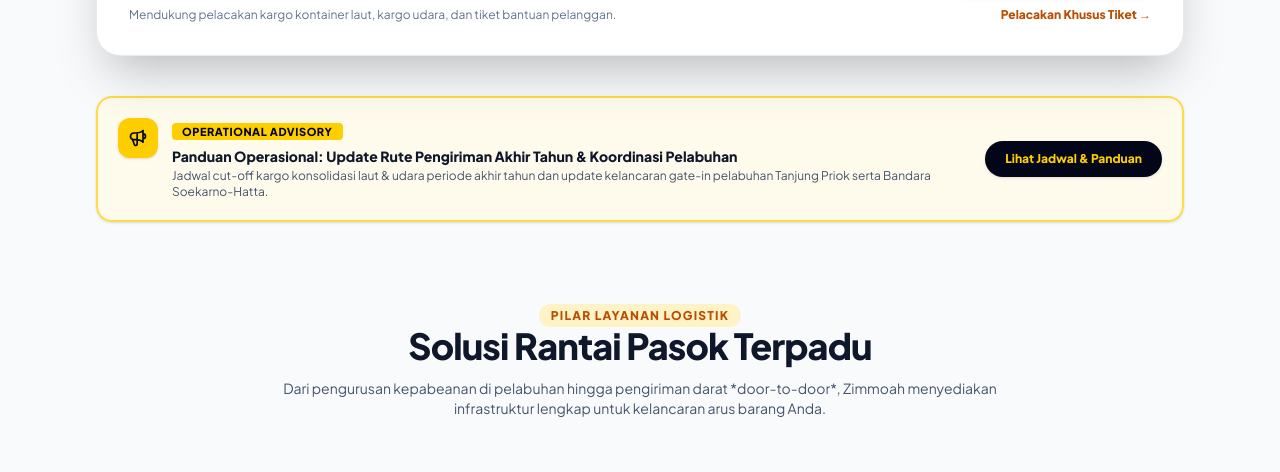
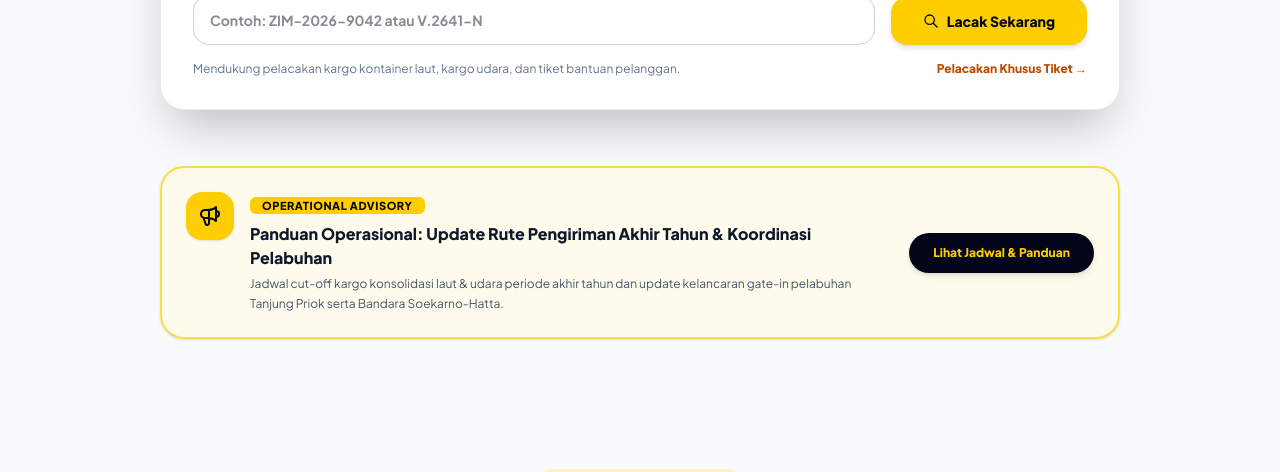
Before and after one commit to zydanalfareza7/zimmoah-logistics-portal, a Laravel app: page / in a window 1280 px wide. Shown: the part 844-1316 px from the top of the page. Run offline with Laravel 12, Linux system fonts and the light colour scheme; data comes from the database, SQL or seed files in the repository; style sheets or scripts are compiled from the project's sources.

Commit message:
fix: resolve overlapping layout between hero buttons and quick action card with generous padding

```diff
--- a/resources/views/home.blade.php
+++ b/resources/views/home.blade.php
@@ -1,35 +1,39 @@
 @extends('layouts.app')
 
 @section('content')
-<!-- 1. HERO SECTION WITH ZIMMOAH LOGISTICS IDENTITY & MAERSK LAYOUT -->
-<div class="relative bg-slate-950 text-white min-h-[620px] flex items-center justify-center overflow-hidden">
+<!-- 1. HERO SECTION WITH ZIMMOAH LOGISTICS IDENTITY & MAERSK SPACIOUS LAYOUT -->
+<div class="relative bg-slate-950 text-white overflow-hidden">
     <!-- Scenic Logistics Background Image -->
     <div class="absolute inset-0 z-0">
         <img src="https://images.unsplash.com/photo-1586528116311-ad8dd3c8310d?auto=format&fit=crop&w=2000&q=80"
              alt="Zimmoah Inland & Ocean Logistics"
-             class="w-full h-full object-cover object-center opacity-35 brightness-75 scale-105 transition-transform duration-1000">
+             class="w-full h-full object-cover object-center opacity-30 brightness-75 scale-105 transition-transform duration-1000">
         <!-- Gradient Overlay -->
-        <div class="absolute inset-0 bg-gradient-to-r from-[#0B131F]/95 via-[#0B131F]/80 to-transparent"></div>
+        <div class="absolute inset-0 bg-gradient-to-r from-[#0B131F] via-[#0B131F]/85 to-transparent"></div>
     </div>
 
-    <!-- Hero Headline & Copy -->
-    <div class="relative z-10 max-w-7xl mx-auto px-4 sm:px-8 py-20 w-full">
-        <div class="max-w-2xl space-y-6">
-            <span class="inline-flex items-center gap-2 bg-[#FECE00]/20 border border-[#FECE00]/40 text-[#FECE00] text-xs uppercase tracking-widest font-extrabold px-3.5 py-1 rounded-full">
-                <span class="w-2 h-2 rounded-full bg-[#FECE00]"></span>
+    <!-- Hero Content Container with Generous Breathing Space -->
+    <div class="relative z-10 max-w-7xl mx-auto px-4 sm:px-8 pt-16 sm:pt-24 pb-32 sm:pb-44 w-full">
+        <div class="max-w-3xl space-y-6">
+            <span class="inline-flex items-center gap-2 bg-[#FECE00]/20 border border-[#FECE00]/50 text-[#FECE00] text-xs uppercase tracking-widest font-black px-3.5 py-1.5 rounded-full shadow-sm">
+                <span class="w-2 h-2 rounded-full bg-[#FECE00] animate-pulse"></span>
                 End-to-End Supply Chain Solution
             </span>
+
             <h1 class="text-4xl sm:text-5xl lg:text-6xl font-black tracking-tight text-white leading-tight">
                 Go the distance with <span class="text-[#FECE00]">seamless</span> freight transport.
             </h1>
-            <p class="text-base sm:text-lg text-slate-300 font-normal leading-relaxed">
+
+            <p class="text-base sm:text-lg text-slate-300 font-normal leading-relaxed max-w-2xl">
                 Kirim kargo Anda melalui armada laut, udara, atau darat - menghubungkan pelabuhan utama di Indonesia dengan jaringan logistik Asia-Pasifik secara efisien dan aman.
             </p>
-            <div class="flex flex-wrap items-center gap-4 pt-2">
-                <a href="#services" class="bg-[#FECE00] hover:bg-[#E5B800] text-slate-950 font-black text-sm px-7 py-3.5 rounded-full shadow-lg transition transform hover:-translate-y-0.5">
+
+            <!-- CTA Buttons with Clear Bottom Spacing -->
+            <div class="flex flex-wrap items-center gap-4 pt-4 mb-4">
+                <a href="#services" class="bg-[#FECE00] hover:bg-[#E5B800] text-slate-950 font-black text-sm px-8 py-4 rounded-full shadow-xl transition transform hover:-translate-y-0.5">
                     Explore our services
                 </a>
-                <a href="{{ route('tickets.create') }}" class="border-2 border-white/80 hover:border-[#FECE00] text-white hover:text-[#FECE00] hover:bg-white/5 font-extrabold text-sm px-6 py-3.5 rounded-full transition">
+                <a href="{{ route('tickets.create') }}" class="border-2 border-white/80 hover:border-[#FECE00] text-white hover:text-[#FECE00] hover:bg-white/10 font-black text-sm px-7 py-3.5 rounded-full transition shadow-lg">
                     Buka Tiket Dukungan
                 </a>
             </div>
@@ -37,8 +41,8 @@
     </div>
 </div>
 
-<!-- 2. FLOATING QUICK-ACTION TOOL (MAERSK TABBED WIDGET WITH ZIMMOAH PALETTE) -->
-<div class="relative z-20 max-w-6xl mx-auto px-4 sm:px-8 -mt-16 sm:-mt-20">
+<!-- 2. QUICK-ACTION TOOL (MAERSK TABBED WIDGET - CLEAN & NON-OVERLAPPING) -->
+<div class="relative z-20 max-w-5xl mx-auto px-4 sm:px-8 -mt-20 sm:-mt-24 mb-14">
     <div class="bg-white rounded-3xl shadow-2xl border border-slate-200/90 overflow-hidden">
         <!-- Tab Headers -->
         <div class="flex border-b border-slate-200 bg-slate-50 text-xs sm:text-sm font-black text-slate-600">
@@ -60,18 +64,18 @@
         <div id="tracking-tab" class="tab-content p-6 sm:p-8">
             <form action="{{ route('tracking') }}" method="GET" class="flex flex-col sm:flex-row items-center gap-4">
                 <div class="relative flex-1 w-full">
-                    <label class="block text-xs font-black text-slate-600 uppercase tracking-wider mb-1">Nomor AWB / Resi / Tiket Bantuan</label>
+                    <label class="block text-xs font-black text-slate-600 uppercase tracking-wider mb-1.5">Nomor AWB / Resi / Tiket Bantuan</label>
                     <input type="text" name="tracking_number" placeholder="Contoh: ZIM-2026-9042 atau V.2641-N"
-                        class="w-full px-4 py-3.5 border border-slate-300 rounded-xl text-sm font-bold text-slate-900 focus:outline-none focus:border-[#FECE00] focus:ring-2 focus:ring-[#FECE00]/30 transition">
+                        class="w-full px-4 py-3.5 border border-slate-300 rounded-2xl text-sm font-bold text-slate-900 focus:outline-none focus:border-[#FECE00] focus:ring-2 focus:ring-[#FECE00]/30 transition">
                 </div>
-                <div class="w-full sm:w-auto pt-0 sm:pt-5">
-                    <button type="submit" class="w-full sm:w-auto bg-[#FECE00] hover:bg-[#E5B800] text-slate-950 font-black text-sm px-8 py-3.5 rounded-xl shadow-md transition flex items-center justify-center gap-2">
+                <div class="w-full sm:w-auto pt-0 sm:pt-6">
+                    <button type="submit" class="w-full sm:w-auto bg-[#FECE00] hover:bg-[#E5B800] text-slate-950 font-black text-sm px-8 py-3.5 rounded-2xl shadow-md transition flex items-center justify-center gap-2">
                         <svg class="w-4 h-4" fill="none" stroke="currentColor" viewBox="0 0 24 24"><path stroke-linecap="round" stroke-linejoin="round" stroke-width="2" d="M21 21l-6-6m2-5a7 7 0 11-14 0 7 7 0 0114 0z"/></svg>
                         Lacak Sekarang
                     </button>
                 </div>
             </form>
-            <div class="mt-3 flex items-center justify-between text-xs text-slate-500">
+            <div class="mt-4 flex items-center justify-between text-xs text-slate-500">
                 <span>Mendukung pelacakan kargo kontainer laut, kargo udara, dan tiket bantuan pelanggan.</span>
                 <a href="{{ route('tickets.lookup') }}" class="text-amber-700 font-extrabold hover:underline">Pelacakan Khusus Tiket &rarr;</a>
             </div>
@@ -81,17 +85,17 @@
         <div id="schedules-tab" class="tab-content p-6 sm:p-8 hidden">
             <form action="{{ route('schedules.index') }}" method="GET" class="grid grid-cols-1 sm:grid-cols-3 gap-4">
                 <div>
-                    <label class="block text-xs font-black text-slate-600 uppercase tracking-wider mb-1">Pelabuhan / Kota Asal</label>
+                    <label class="block text-xs font-black text-slate-600 uppercase tracking-wider mb-1.5">Pelabuhan / Kota Asal</label>
                     <input type="text" name="origin" placeholder="Contoh: Jakarta / Tanjung Priok"
-                        class="w-full px-4 py-3.5 border border-slate-300 rounded-xl text-sm font-bold text-slate-900 focus:outline-none focus:border-[#FECE00]">
+                        class="w-full px-4 py-3.5 border border-slate-300 rounded-2xl text-sm font-bold text-slate-900 focus:outline-none focus:border-[#FECE00]">
                 </div>
                 <div>
-                    <label class="block text-xs font-black text-slate-600 uppercase tracking-wider mb-1">Pelabuhan / Kota Tujuan</label>
+                    <label class="block text-xs font-black text-slate-600 uppercase tracking-wider mb-1.5">Pelabuhan / Kota Tujuan</label>
                     <input type="text" name="destination" placeholder="Contoh: Busan / Incheon / Semarang"
-                        class="w-full px-4 py-3.5 border border-slate-300 rounded-xl text-sm font-bold text-slate-900 focus:outline-none focus:border-[#FECE00]">
+                        class="w-full px-4 py-3.5 border border-slate-300 rounded-2xl text-sm font-bold text-slate-900 focus:outline-none focus:border-[#FECE00]">
                 </div>
-                <div class="pt-0 sm:pt-5">
-                    <button type="submit" class="w-full bg-[#FECE00] hover:bg-[#E5B800] text-slate-950 font-black text-sm px-6 py-3.5 rounded-xl shadow-md transition">
+                <div class="pt-0 sm:pt-6">
+                    <button type="submit" class="w-full bg-[#FECE00] hover:bg-[#E5B800] text-slate-950 font-black text-sm px-6 py-3.5 rounded-2xl shadow-md transition">
                         Cari Rute & Jadwal
                     </button>
                 </div>
@@ -105,7 +109,7 @@
                     <h4 class="text-base font-black text-slate-900">Butuh Penawaran Tarif Pengiriman Kargo Korporat?</h4>
                     <p class="text-xs text-slate-600 mt-1">Tim sales dan operasional Zimmoah siap menghitungkan estimasi biaya terbaik untuk FCL, LCL, atau Air Freight.</p>
                 </div>
-                <a href="{{ route('tickets.create') }}" class="bg-[#FECE00] hover:bg-[#E5B800] text-slate-950 font-black text-sm px-7 py-3 rounded-xl transition shadow-md whitespace-nowrap">
+                <a href="{{ route('tickets.create') }}" class="bg-[#FECE00] hover:bg-[#E5B800] text-slate-950 font-black text-sm px-7 py-3.5 rounded-2xl transition shadow-md whitespace-nowrap">
                     Kirim Inquiry Penawaran &rarr;
                 </a>
             </div>
@@ -113,22 +117,22 @@
     </div>
 </div>
 
-<!-- 3. OPERATIONAL ADVISORY BANNER (ZIMMOAH ACCENT) -->
+<!-- 3. OPERATIONAL ADVISORY BANNER (SPACIOUS & SEPARATED) -->
 @if ($advisory)
-<div class="max-w-6xl mx-auto px-4 sm:px-8 mt-10">
-    <div class="bg-amber-50/90 border-2 border-[#FECE00]/70 rounded-2xl p-5 shadow-sm flex flex-col md:flex-row items-start md:items-center justify-between gap-4">
-        <div class="flex items-start space-x-3.5">
-            <div class="p-2.5 bg-[#FECE00] text-slate-950 rounded-xl flex-shrink-0 font-black shadow-sm">
-                <svg class="w-5 h-5" fill="none" stroke="currentColor" viewBox="0 0 24 24"><path stroke-linecap="round" stroke-linejoin="round" stroke-width="2" d="M11 5.882V19.24a1.76 1.76 0 01-3.417.592l-2.147-6.15M18 13a3 3 0 100-6M5.436 13.683A4.001 4.001 0 017 6h1.832c4.1 0 7.625-1.234 9.168-3v14c-1.543-1.766-5.067-3-9.168-3H7a3.988 3.988 0 01-1.564-.317z"/></svg>
+<div class="max-w-5xl mx-auto px-4 sm:px-8 mb-16">
+    <div class="bg-amber-50/90 border-2 border-[#FECE00]/70 rounded-3xl p-6 shadow-sm flex flex-col md:flex-row items-start md:items-center justify-between gap-5">
+        <div class="flex items-start space-x-4">
+            <div class="p-3 bg-[#FECE00] text-slate-950 rounded-2xl flex-shrink-0 font-black shadow-sm">
+                <svg class="w-6 h-6" fill="none" stroke="currentColor" viewBox="0 0 24 24"><path stroke-linecap="round" stroke-linejoin="round" stroke-width="2" d="M11 5.882V19.24a1.76 1.76 0 01-3.417.592l-2.147-6.15M18 13a3 3 0 100-6M5.436 13.683A4.001 4.001 0 017 6h1.832c4.1 0 7.625-1.234 9.168-3v14c-1.543-1.766-5.067-3-9.168-3H7a3.988 3.988 0 01-1.564-.317z"/></svg>
             </div>
             <div>
-                <span class="text-[11px] font-black uppercase tracking-wider text-slate-950 bg-[#FECE00] px-2.5 py-0.5 rounded">Operational Advisory</span>
-                <h4 class="text-sm font-black text-slate-900 mt-1">{{ $advisory->title }}</h4>
-                <p class="text-xs text-slate-600 mt-0.5">{{ $advisory->summary }}</p>
+                <span class="text-[11px] font-black uppercase tracking-wider text-slate-950 bg-[#FECE00] px-3 py-0.5 rounded-md">Operational Advisory</span>
+                <h4 class="text-base font-black text-slate-900 mt-1.5">{{ $advisory->title }}</h4>
+                <p class="text-xs text-slate-600 mt-1 leading-relaxed">{{ $advisory->summary }}</p>
             </div>
         </div>
-        <div class="flex items-center space-x-3 w-full md:w-auto justify-end">
-            <a href="{{ $advisory->action_url ?? route('schedules.index') }}" class="bg-slate-950 hover:bg-slate-800 text-[#FECE00] font-black text-xs px-5 py-2.5 rounded-full transition shadow-sm whitespace-nowrap">
+        <div class="flex items-center space-x-3 w-full md:w-auto justify-end flex-shrink-0">
+            <a href="{{ $advisory->action_url ?? route('schedules.index') }}" class="bg-slate-950 hover:bg-slate-800 text-[#FECE00] font-black text-xs px-6 py-3 rounded-full transition shadow-md whitespace-nowrap">
                 {{ $advisory->action_text }}
             </a>
         </div>
@@ -137,7 +141,7 @@
 @endif
 
 <!-- 4. SERVICES BENTO GRID (4 PILAR BISNIS ZIMMOAH) -->
-<section id="services" class="max-w-7xl mx-auto px-4 sm:px-8 py-20">
+<section id="services" class="max-w-7xl mx-auto px-4 sm:px-8 py-16">
     <div class="text-center max-w-3xl mx-auto space-y-3 mb-14">
         <span class="text-xs font-black uppercase tracking-widest text-amber-700 bg-amber-100 px-3 py-1 rounded-full">Pilar Layanan Logistik</span>
         <h2 class="text-3xl sm:text-4xl font-black text-slate-900 tracking-tight">Solusi Rantai Pasok Terpadu</h2>
@@ -269,7 +273,7 @@
     </div>
 </section>
 
-<!-- 6. OFFICE DIRECTORY (3 CABANG ZIMMOAH DENGAN WARNA ASLI) -->
+<!-- 6. OFFICE DIRECTORY (3 CABANG ZIMMOAH) -->
 <section class="max-w-7xl mx-auto px-4 sm:px-8 py-20">
     <div class="text-center max-w-2xl mx-auto mb-14 space-y-2">
         <span class="text-xs font-black uppercase tracking-widest text-amber-700 bg-amber-100 px-3 py-1 rounded-full">Jaringan Kantor Resmi</span>
```
